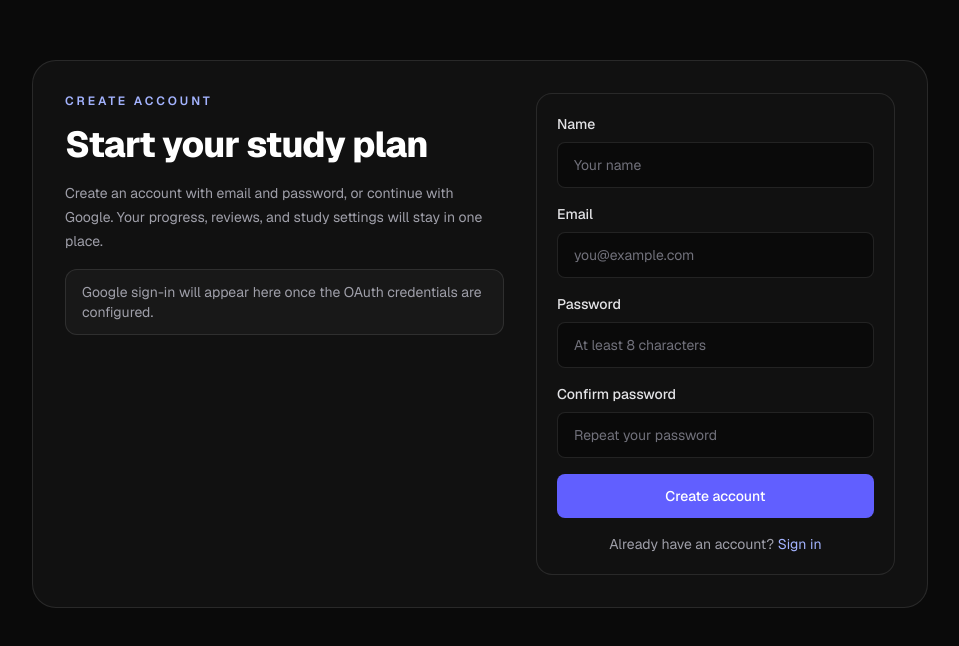
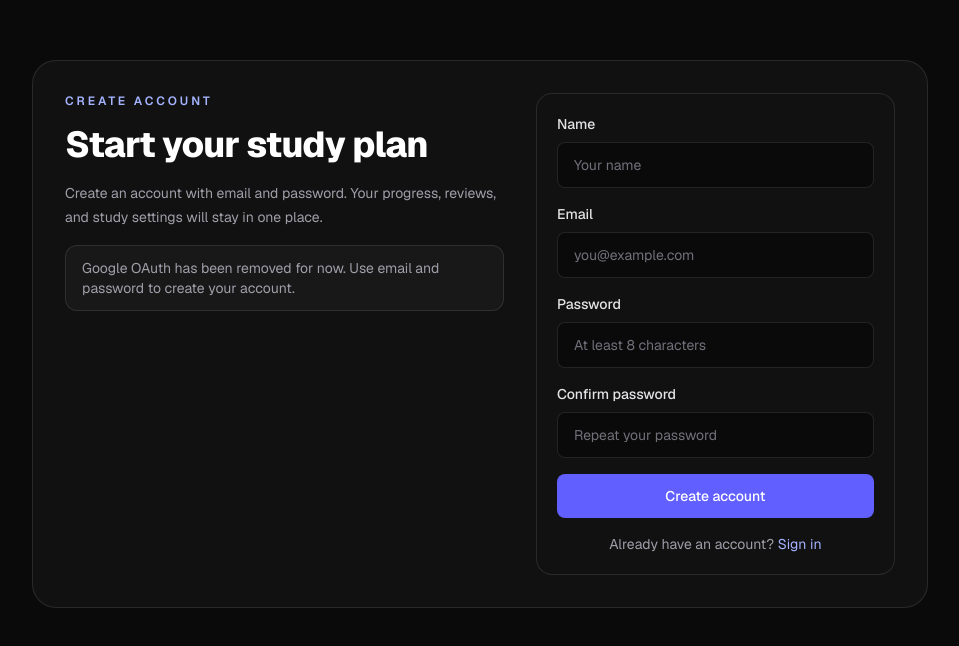
Before and after one commit to Pointdexter37/Algo, a Next.js app: page /signup in a window 1280 px wide. Shown: the part 114-760 px from the top of the page, without its empty margins (160-1119 px from the left). Built offline with nearby package versions, Linux system fonts and the light colour scheme.

Commit message:
fix some issue with deployment

```diff
--- a/app/signup/page.tsx
+++ b/app/signup/page.tsx
@@ -2,8 +2,6 @@ import Link from "next/link"
 import { registerUser } from "@/app/actions/auth"
 
 export default function SignupPage() {
-  const googleEnabled = Boolean(process.env.GOOGLE_CLIENT_ID && process.env.GOOGLE_CLIENT_SECRET)
-
   return (
     <main className="min-h-screen bg-[#0a0a0a] px-6 py-12 text-zinc-100">
       <div className="mx-auto flex min-h-screen max-w-4xl items-center">
@@ -16,22 +14,14 @@ export default function SignupPage() {
               Start your study plan
             </h1>
             <p className="max-w-xl text-sm leading-6 text-zinc-400">
-              Create an account with email and password, or continue with Google. Your progress,
-              reviews, and study settings will stay in one place.
+              Create an account with email and password. Your progress, reviews, and study
+              settings will stay in one place.
             </p>
 
-            {googleEnabled ? (
-              <Link
-                href="/api/auth/signin?callbackUrl=/dashboard"
-                className="inline-flex items-center rounded-lg bg-white px-5 py-3 text-sm font-medium text-zinc-950 transition-colors hover:bg-zinc-200"
-              >
-                Continue with Google
-              </Link>
-            ) : (
-              <p className="rounded-xl border border-white/10 bg-white/[0.03] px-4 py-3 text-sm text-zinc-400">
-                Google sign-in will appear here once the OAuth credentials are configured.
-              </p>
-            )}
+            <p className="rounded-xl border border-white/10 bg-white/[0.03] px-4 py-3 text-sm text-zinc-400">
+              Google OAuth has been removed for now. Use email and password to create your
+              account.
+            </p>
           </section>
 
           <form action={registerUser} className="space-y-4 rounded-2xl border border-white/10 bg-[#111111] p-5">
--- a/lib/auth.ts
+++ b/lib/auth.ts
@@ -1,6 +1,5 @@
 import { NextAuthOptions } from "next-auth"
 import CredentialsProvider from "next-auth/providers/credentials"
-import GoogleProvider from "next-auth/providers/google"
 import { PrismaAdapter } from "@next-auth/prisma-adapter"
 import { prisma } from "@/lib/prisma"
 import { verifyPassword } from "@/lib/password"
@@ -11,14 +10,6 @@ export const authOptions: NextAuthOptions = {
     strategy: "jwt",
   },
   providers: [
-    ...(process.env.GOOGLE_CLIENT_ID && process.env.GOOGLE_CLIENT_SECRET
-      ? [
-          GoogleProvider({
-            clientId: process.env.GOOGLE_CLIENT_ID,
-            clientSecret: process.env.GOOGLE_CLIENT_SECRET,
-          }),
-        ]
-      : []),
     CredentialsProvider({
       name: "Email and Password",
       credentials: {
```
